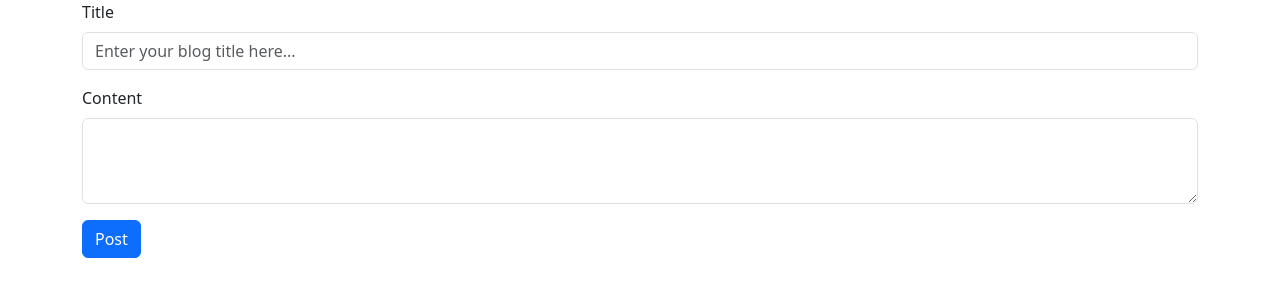
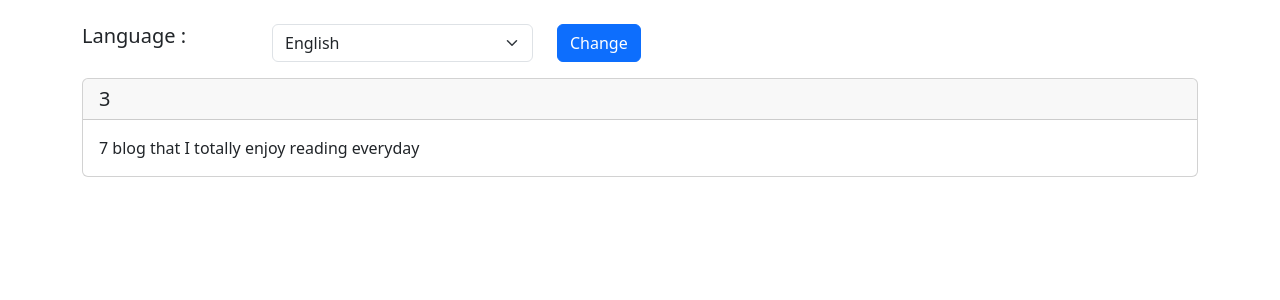
Before and after one commit to PrashantS360/Django-App, a Django app: page / in a window 1280 px wide. Shown: the part 56-356 px from the top of the page. Run offline with Django 4.2, Linux system fonts and the light colour scheme; data comes from the database, SQL or seed files in the repository.

Commit message:
multi-lang data format problem fixed

```diff
--- a/blog/views.py
+++ b/blog/views.py
@@ -1,17 +1,14 @@
 from django.shortcuts import render
-from blog.models import Blog
-from django.contrib import messages
+from blog.models import Blog,Language
+# from django.contrib import messages
 
 # Create your views here.
 def home(req):
+    posts = []
+    selected_lang = "en"
+    languages = Language.objects.all().values()
     if req.method=="POST":
-        title = req.POST['title']
-        content = req.POST['content']
-
-        if(len(title)<2 or len(content)<11):
-            messages.error(req, 'Please fill the form correctly (Minimum length of title and content should be at least 2 and 11 respectively)!')
-        else:
-            blog = Blog(title=title, content=content)
-            blog.save()
-            messages.success(req, 'Your blog has been posted suffessfully!')
-    return render(req, 'home.html')
+        selected_lang = req.POST["language"]
+    posts = Blog.objects.filter(language_id=selected_lang).values()
+    curr_lan = Language.objects.filter(code=selected_lang).values()[0]
+    return render(req, 'home.html',{"posts":posts, "languages":languages, "curr_lan":curr_lan})
--- a/templates/home.html
+++ b/templates/home.html
@@ -35,17 +35,48 @@
 
   <form class="container" method="post" action="/">
     {% csrf_token %}
-    <div class="mb-3">
+    <!-- <div class="mb-3">
       <label for="title" class="form-label">Title</label>
       <input type="text" class="form-control" id="title" name="title" placeholder="Enter your blog title here..." required>
     </div>
     <div class="mb-3">
       <label for="content" class="form-label">Content</label>
       <textarea class="form-control" id="content" name="content" rows="3" required></textarea>
-    </div>
-    <button type="submit" class="btn btn-primary">Post</button>
+    </div> -->
+        <div class="row mt-4">
+          <div class="col col-2">
+            <h5 class="mr-3">Language : </h5>
+          </div>
+          <div class="col col-6">
+            <div class="row">
+              <div class="col">
+                <select class="form-select" name="language" id="language" aria-label="Default select example">
+                  <option value="{{ curr_lan.code }}" selected>{{ curr_lan.language }}</option>
+                  {% for lang in languages %}
+                  {% if lang.code != curr_lan.code %}
+                  <option value="{{ lang.code }}">{{ lang.language }}</option>
+                  {% endif %}
+                  {% endfor %}
+                </select>
+              </div>
+              <div class="col">
+                <button type="submit" class="btn btn-primary">Change</button>
+              </div>
+            </div>
+          </div>
+        </div>
   </form>
 
+{% for post in posts %}
+    <div class="container">
+      <div class="card my-3">
+        <h5 class="card-header">{{ post.sno }}</h5>
+        <div class="card-body">
+          <p class="card-text">{{ post.title }}</p>
+        </div>
+      </div>
+    </div>
+    {% endfor %}
 
   <script src="https://cdn.jsdelivr.net/npm/bootstrap@5.3.0-alpha1/dist/js/bootstrap.bundle.min.js"
     integrity="sha384-w76AqPfDkMBDXo30jS1Sgez6pr3x5MlQ1ZAGC+nuZB+EYdgRZgiwxhTBTkF7CXvN"
```
Also changed, not shown: db.sqlite3.
